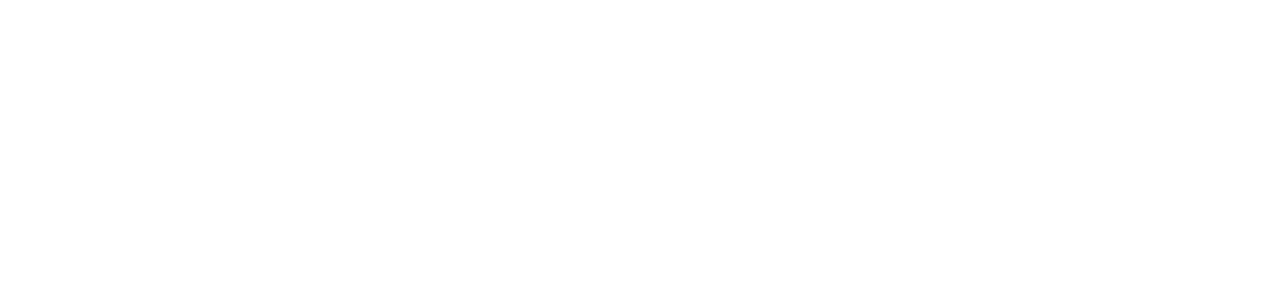
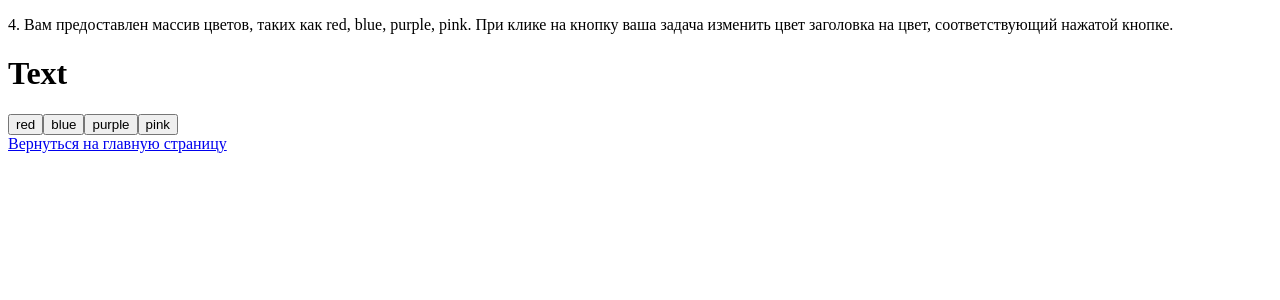
Before and after one commit to Mariklimova/react-tasks, a React (Create React App) app in the folder react-tasks/: page /task85 in a window 1280 px wide. Before the commit this address had no page. Shown: the top 300 px of the page. Built offline with nearby package versions, Linux system fonts and the light colour scheme.

Commit message:
added tasks 85-86

```diff
--- a/react-tasks/src/App.js
+++ b/react-tasks/src/App.js
@@ -28,6 +28,10 @@
 import Task124 from './CP/Task124/Task124';
 import Task125 from './CP/Task125/Task125';
 import Task126 from './CP/Task126/Task126';
+import Task127 from './CP/Task127/Task127';
+import Task128 from './CP/Task128/Task128';
+import Task129 from './CP/Task129/Task129';
+import Task130 from './CP/Task130/Task130';
 import Task1 from './pages/Task1/Task1';
 import Task2 from './pages/Task2/Task2';
 import Task3 from './pages/Task3/Task3';
@@ -110,6 +114,8 @@
 import Task82 from './pages/Task82/Task82';
 import Task83 from './pages/Task83/Task83';
 import Task84 from './pages/Task84/Task84';
+import Task85 from './pages/Task85/Task85';
+import Task86 from './pages/Task86/Task86';
 
 
 
@@ -143,6 +149,10 @@
         <Route path='/task124' element={<Task124 />} />
         <Route path='/task125' element={<Task125 />} />
         <Route path='/task126' element={<Task126 />} />
+        <Route path='/task127' element={<Task127 />} />
+        <Route path='/task128' element={<Task128 />} />
+        <Route path='/task129' element={<Task129 />} />
+        <Route path='/task130' element={<Task130 />} />
         <Route path='/task1' element={<Task1 />} />
         <Route path='/task2' element={<Task2 />} />
         <Route path='/task3' element={<Task3 />} />
@@ -223,6 +233,8 @@
         <Route path='/task82' element={<Task82 />} />
         <Route path='/task83' element={<Task83 />} />
         <Route path='/task84' element={<Task84 />} />
+        <Route path='/task85' element={<Task85 />} />
+        <Route path='/task86' element={<Task86 />} />
 
       </Routes>
 
--- /dev/null
+++ b/react-tasks/src/CP/Task127/Task127.js
@@ -0,0 +1,16 @@
+import { useState } from "react"
+
+function Task127() {
+    const [count, setCount] = useState(0)
+    return <>
+        <p>7. Создайте компонент с кнопкой и параграфом для отображения результата
+            счетчика (изначально счетчик равен 0). Ваша задача так реализовать функционал,
+            чтобы при клике на кнопку автоматически прибавлялась +1 к стейту счетчика</p>
+
+
+        <h1>{count}</h1>
+        <button onClick={() => setCount(count + 1)}>Add +1</button>
+    </>
+
+}
+export default Task127
--- /dev/null
+++ b/react-tasks/src/CP/Task128/Task128.js
@@ -0,0 +1,17 @@
+import { useState } from "react"
+
+function Task128() {
+    const [count, setCount] = useState(0)
+    return <>
+        <p>8. Дополните предыдущую задачу. Создайте компонент с 2 кнопками и параграфом
+            для отображения результата счетчика (изначально счетчик равен 0). Ваша задача
+            так реализовать функционал, чтобы при клике на кнопку +1 автоматически
+            прибавлялась +1 к стейту счетчика, а при клике на кнопку -1, происходило
+            вычитание значения 1</p>
+
+        <h1>{count}</h1>
+        <button onClick={() => setCount(count + 1)}>Add +1</button>
+        <button onClick={() => setCount(count - 1)}>Add -1</button>
+    </>
+}
+export default Task128
--- /dev/null
+++ b/react-tasks/src/CP/Task129/Task129.js
@@ -0,0 +1,16 @@
+import { useState } from "react"
+
+function Task129() {
+    const [count, setCount] = useState(0)
+    return <>
+        <p>9. Дополните предыдущую задачу. Создайте компонент, который отображает
+            счетчик и кнопку "Сброс". При нажатии на кнопку, счетчик должен сбрасываться в
+            ноль. Используйте useState, чтобы управлять значением счетчика.</p>
+
+        <h1>{count}</h1>
+        <button onClick={() => setCount(count + 1)}>Add +1</button>
+        <button onClick={() => setCount(count - 1)}>Add -1</button>
+        <button onClick={() => setCount(0)}>Reset</button>
+    </>
+}
+export default Task129
--- /dev/null
+++ b/react-tasks/src/CP/Task130/Task130.js
@@ -0,0 +1,18 @@
+import { useState } from "react"
+
+function Task130() {
+    const [data, setData] = useState({ name: '', surname: '' })
+
+
+    return <>
+        <p>10. По клику на кнопку собрать данные из двух input: name, surname. Работать с 1
+            state, первоначальное значение которого name:'',surname:'' . Проверить
+            значения 2 input на пустоту. Структура state:</p>
+
+<input id = 'name' type="text" placeholder = 'name' onChange={(e)=>setData({...data,[e.target.id]:e.target.value})} />
+<input id = 'surname'type="text" placeholder = 'surname' onChange={(e)=>setData({...data,[e.target.id]:e.target.value})} />
+
+<button onClick={()=>console.log(data)}>Click</button>
+    </>
+}
+export default Task130
--- a/react-tasks/src/pages/Task85/Task85.js
+++ b/react-tasks/src/pages/Task85/Task85.js
@@ -1,16 +1,26 @@
 import { Link } from 'react-router-dom'
-import { useCallback, useMemo, useState, useContext } from "react"
+import { useCallback, useMemo, useState, useContext, useReducer } from "react"
 import { task78Context } from '../../Context'
 
+function reducer(_state, action) {
+    switch (action) {
+        case 'red':
+            return action;
+        case 'blue':
+            return action;
+        case 'purple':
+            return action;
+        case 'pink':
+            return action;
 
+        default:
+            break;
+    }
+}
 
 function Task47() {
-
-
-
-
-
-
+    const [color, dispatch] = useReducer(reducer, 'black')
+    const arr = ['red', 'blue', 'purple', 'pink']
     return <>
 
         <p>4. Вам предоставлен массив цветов, таких как red, blue, purple, pink. При клике на
@@ -18,9 +28,9 @@
             кнопке.</p>
 
         <div>
+            <h1 style={{ color: color }}>Text</h1>
 
-
-
+            {arr.map((el) => (<button onClick={(e) => dispatch(e.target.textContent)}>{el}</button>))}
 
         </div >
 
--- a/react-tasks/src/pages/Task86/Task86.js
+++ b/react-tasks/src/pages/Task86/Task86.js
@@ -1,14 +1,20 @@
 import { Link } from 'react-router-dom'
-import { useCallback, useMemo, useState, useContext } from "react"
+import { useCallback, useMemo, useState, useContext, useReducer } from "react"
 import { task78Context } from '../../Context'
 
+function reducer(state, data) {
+    switch (data.type) {
+        case 'value':
+            return data.value
 
+        default:
+            break;
+    }
+}
 
 function Task47() {
-
-
-
-
+    const [inp_1, dispatch_1] = useReducer(reducer, 0);
+    const [inp_2, dispatch_2] = useReducer(reducer, 0);
 
 
     return <>
@@ -17,9 +23,10 @@
             сумму 2 input. По клику на кнопку отображать результат в консоль</p>
 
         <div>
+            <input type="text" onChange={(e) => dispatch_1({ type: 'value', value: e.target.value })} />
+            <input type="text" onChange={(e) => dispatch_2({ type: 'value', value: e.target.value })} />
 
-
-
+            <button onClick={() => console.log(+inp_1 + +inp_2)}>Click</button>
 
         </div >
 
```
